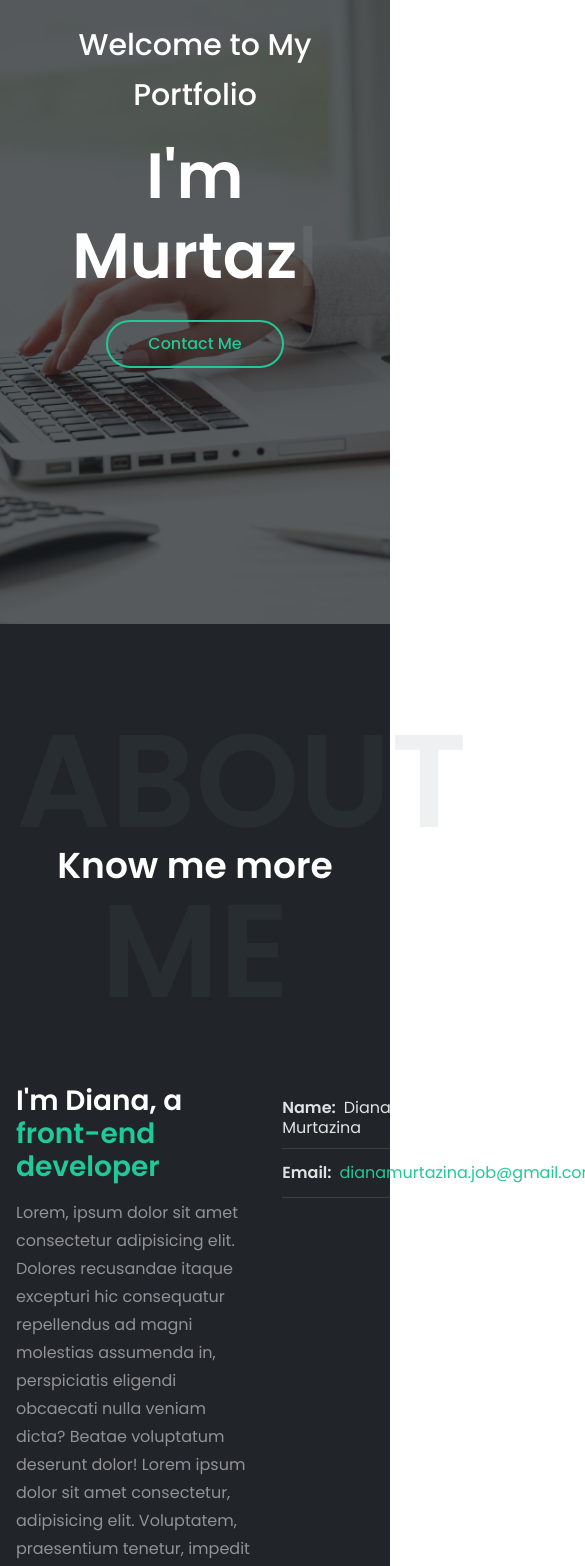
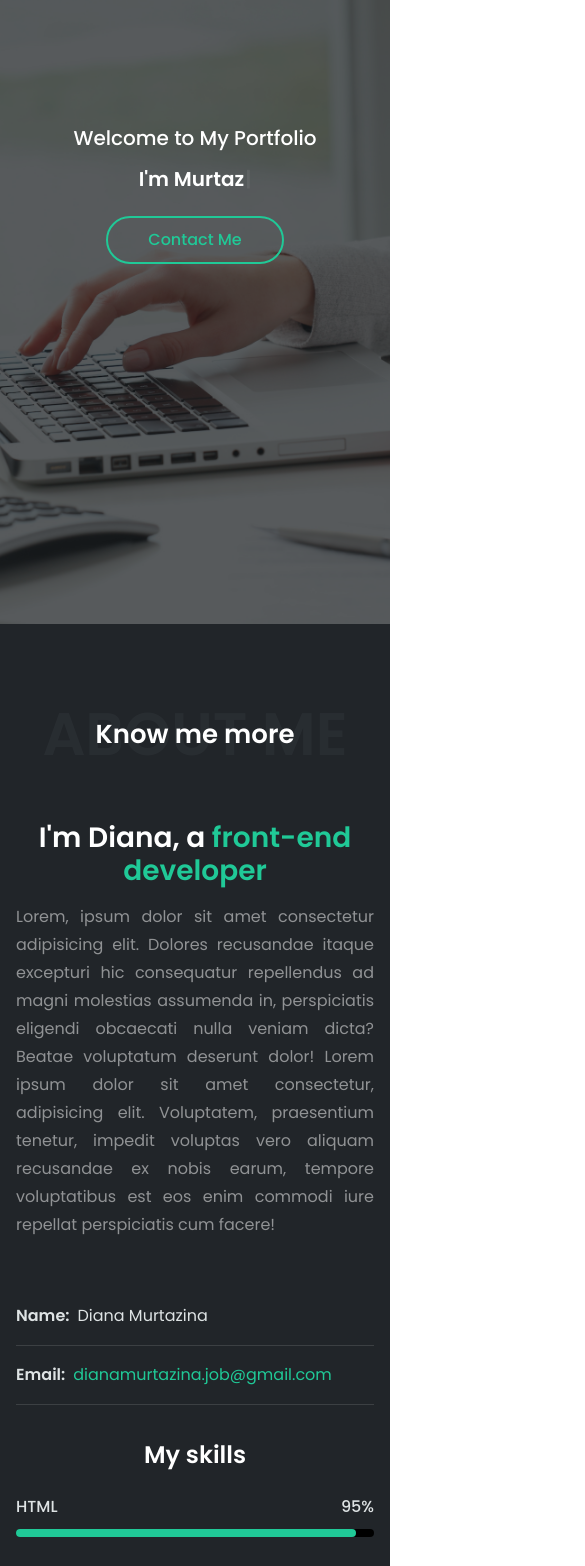
Before and after one commit to horoshopodumaj/resume, a React (Create React App) app in the folder portfolio/: page / in a window 390 px wide. Shown: the part 220-1786 px from the top of the page, 585 px wide, since content can reach past the window. Built offline with nearby package versions, Linux system fonts and the light colour scheme.

Commit message:
added adaptive layout

```diff
--- a/portfolio/src/components/About/About.js
+++ b/portfolio/src/components/About/About.js
@@ -50,7 +50,9 @@ export default function About() {
                     </div>
                 </div>
                 <div className="skills">
-                    <h2 className="skills__title">My Skills</h2>
+                    <h2 className="skills__title">
+                        <FormattedMessage id="skills" />
+                    </h2>
                     <div className="skills__list">
                         <div className="skills__item">
                             <div className="skills__content">
--- a/portfolio/src/components/About/about.scss
+++ b/portfolio/src/components/About/about.scss
@@ -13,39 +13,74 @@
         font-size: 132px;
         font-weight: 600;
         opacity: 0.1;
-        line-height: 170px;
+        line-height: 128%;
         text-transform: uppercase;
         width: 100%;
         color: var(--title);
+        @media (max-width: 690px) {
+            font-size: 100px;
+        }
+        @media (max-width: 540px) {
+            font-size: 80px;
+        }
+        @media (max-width: 415px) {
+            font-size: 60px;
+        }
     }
 
     &__subtitle {
         font-size: 36px;
         font-weight: 600;
         color: var(--font);
-        line-height: 54px;
+        line-height: 150%;
         position: absolute;
         align-self: center;
         width: 100%;
+        @media (max-width: 690px) {
+            font-size: 28px;
+        }
+        @media (max-width: 415px) {
+            font-size: 26px;
+        }
     }
     &__inner {
         display: flex;
-        gap: 30px;
-        // flex-wrap: wrap;
+
         color: var(--font);
         margin-top: -48px;
+        margin-right: -12px;
+        margin-left: -12px;
+        @media (max-width: 690px) {
+            flex-wrap: wrap;
+        }
     }
 
     &__content {
         flex: 0 0 auto;
         width: 66%;
         margin-top: 48px;
+        padding-left: 12px;
+        padding-right: 12px;
+        @media (max-width: 1130px) {
+            width: 58%;
+        }
+        @media (max-width: 690px) {
+            width: 100%;
+        }
     }
 
     &__info {
         flex: 0 0 auto;
         width: 33%;
         margin-top: 48px;
+        padding-left: 12px;
+        padding-right: 12px;
+        @media (max-width: 1130px) {
+            width: 42%;
+        }
+        @media (max-width: 690px) {
+            width: 100%;
+        }
     }
 
     &__littletitle {
@@ -53,6 +88,9 @@
         line-height: 33px;
         font-weight: 600;
         margin-bottom: 16px;
+        @media (max-width: 690px) {
+            text-align: center;
+        }
     }
     &__littletitle span {
         color: var(--active);
@@ -62,6 +100,10 @@
         font-weight: 400;
         line-height: 28px;
         color: var(--desc);
+        text-align: justify;
+        @media (max-width: 690px) {
+            text-align: justify;
+        }
     }
 
     &__item {
@@ -77,6 +119,9 @@
         padding: 12px 0;
         border-bottom: 1px solid var(--border-bottom);
         color: var(--font-2);
+        display: flex;
+        align-items: center;
+        flex-wrap: wrap;
     }
 
     &__email a {
@@ -93,6 +138,9 @@
         font-weight: 600;
         line-height: 28px;
         margin-bottom: 24px;
+        @media (max-width: 690px) {
+            text-align: center;
+        }
     }
 
     &__list {
@@ -100,11 +148,21 @@
         flex-wrap: wrap;
         margin-left: -24px;
         margin-right: -24px;
+        @media (max-width: 992px) {
+            margin-left: -16px;
+            margin-right: -16px;
+        }
     }
 
     &__item {
         width: 50%;
         padding: 0 24px;
+        @media (max-width: 992px) {
+            padding: 0 16px;
+        }
+        @media (max-width: 690px) {
+            width: 100%;
+        }
     }
 
     &__content {
--- a/portfolio/src/components/Home/home.scss
+++ b/portfolio/src/components/Home/home.scss
@@ -40,16 +40,38 @@
         font-size: 30px;
         font-weight: 500;
         color: var(--font);
-        line-height: 50px;
+        line-height: 166%;
         margin-bottom: 16px;
+        @media (max-width: 790px) {
+            font-size: 26px;
+            line-height: 130%;
+        }
+        @media (max-width: 420px) {
+            font-size: 20px;
+        }
     }
 
     &__typewriter {
         color: var(--font);
         font-size: 64px;
         font-weight: 600;
-        line-height: 80px;
+        line-height: 125%;
         margin-bottom: 16px;
+        @media (max-width: 992px) {
+            font-size: 55px;
+        }
+        @media (max-width: 790px) {
+            font-size: 48px;
+        }
+        @media (max-width: 693px) {
+            font-size: 36px;
+        }
+        @media (max-width: 535px) {
+            font-size: 28px;
+        }
+        @media (max-width: 420px) {
+            font-size: 20px;
+        }
     }
 
     &__button {
--- a/portfolio/src/components/NavBar/navbar.scss
+++ b/portfolio/src/components/NavBar/navbar.scss
@@ -9,6 +9,7 @@
     @media (max-width: 992px) {
         height: auto;
         width: 100%;
+        //left: -8px;
     }
 
     &__container {
--- a/portfolio/src/i18n/messages.js
+++ b/portfolio/src/i18n/messages.js
@@ -13,6 +13,7 @@ export const messages = {
         aboutName: "Name",
         aboutI: "I'm Diana, a",
         frontend: "front-end developer",
+        skills: "My skills",
     },
     [LOCALES.RU]: {
         name: "Диана Муртазина",
@@ -26,5 +27,6 @@ export const messages = {
         aboutName: "Имя",
         aboutI: "Меня зовут Диана, я",
         frontend: "фронтенд разработчица ",
+        skills: "Мои навыки",
     },
 };
```
